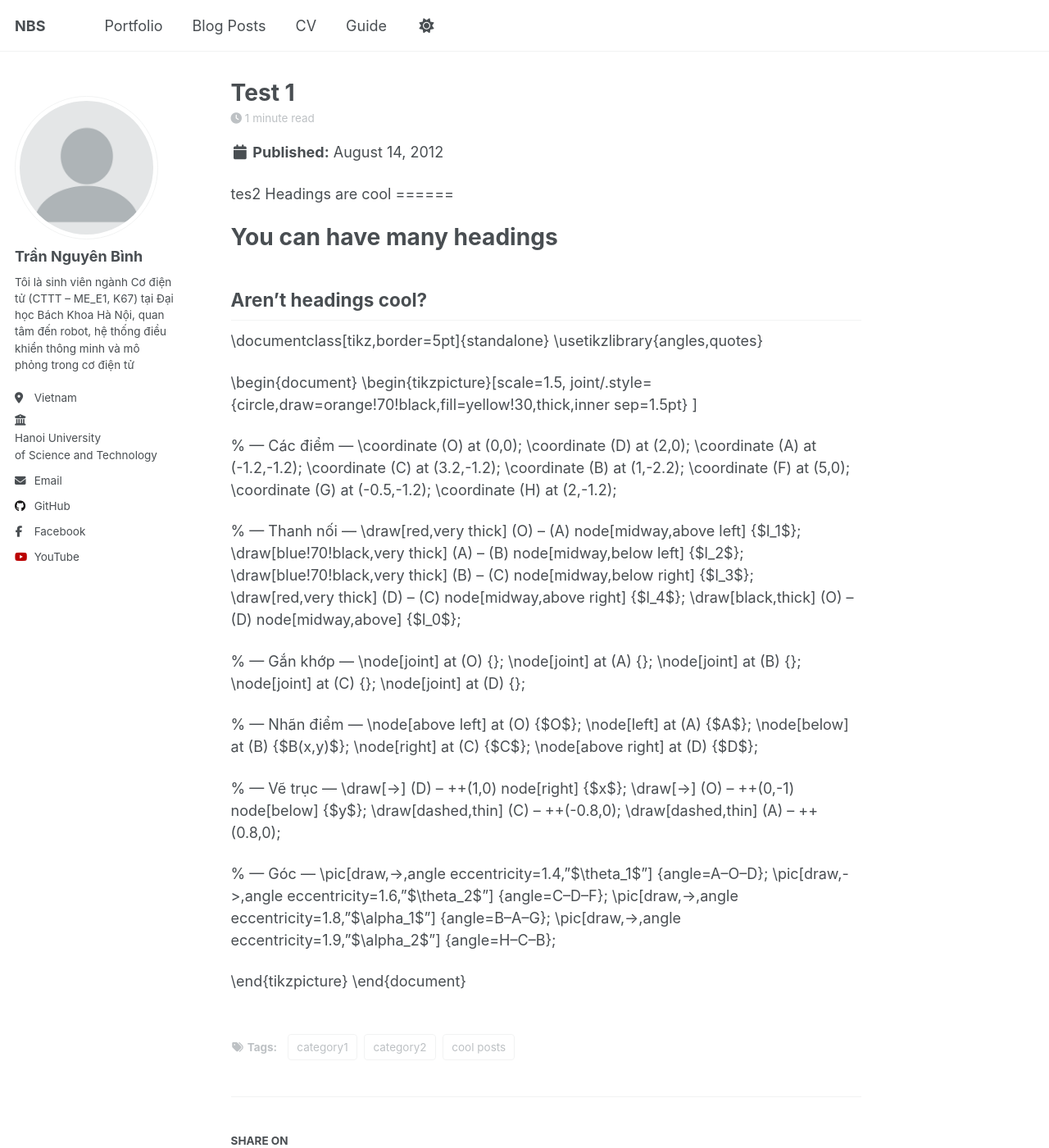
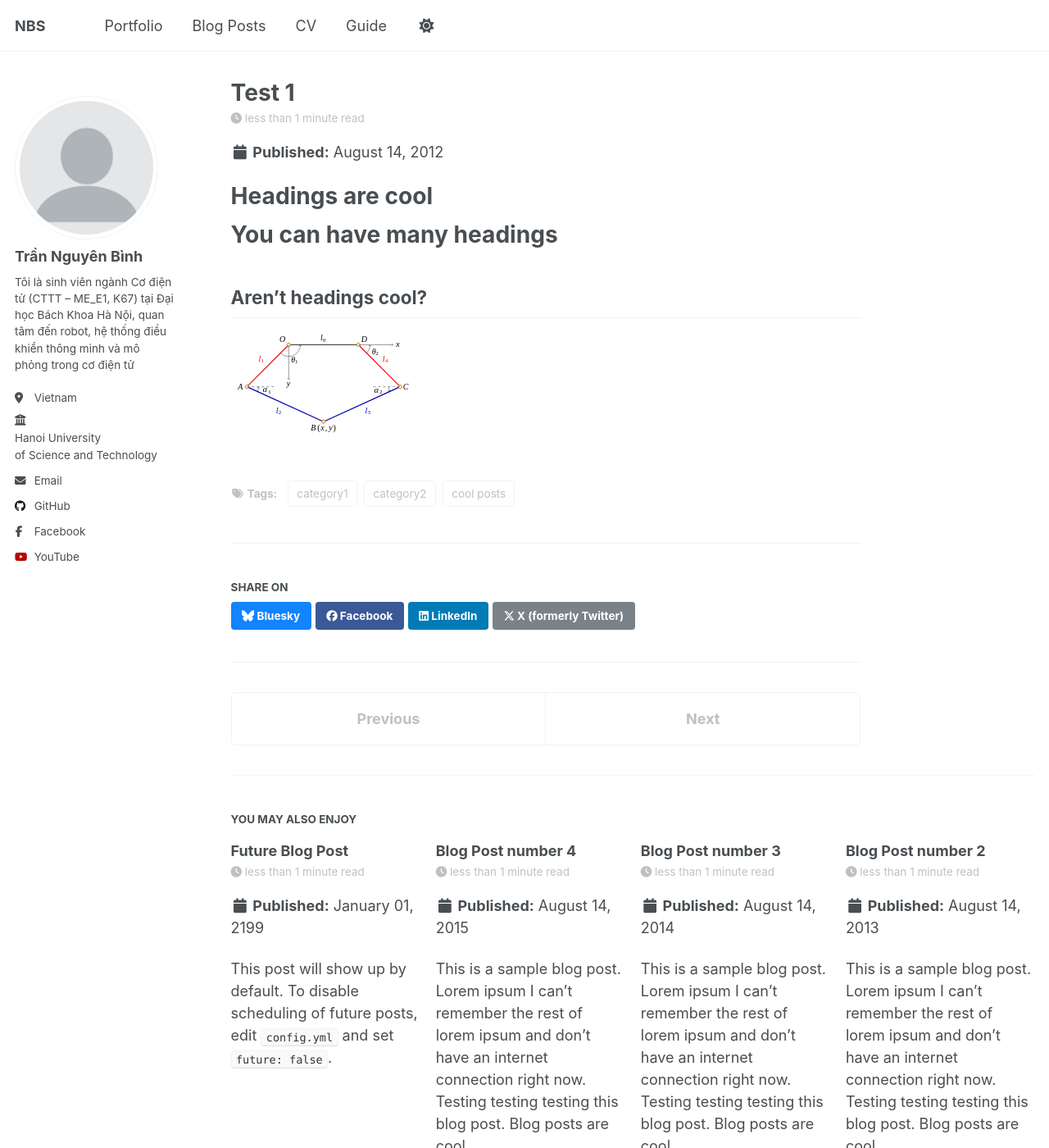
Before and after one commit to nguyenbinh-shark/nguyenbinh-shark.github.io, a Jekyll site: the page built from _posts/2012-08-14-blog-post-1.md, in a window 1280 px wide and 1400 px high. Shown: the whole window at 82% size. Built offline with Jekyll 4.4.1, drawn with Linux system fonts in a browser that asks for light colours; a script that is not in the unit is left out.

Commit message:
Update 2012-08-14-blog-post-1.md

```diff
--- a/_posts/2012-08-14-blog-post-1.md
+++ b/_posts/2012-08-14-blog-post-1.md
@@ -8,7 +8,6 @@ tags:
   - category2
 ---
 
-tes2
 Headings are cool
 ======
 
@@ -17,56 +16,4 @@ You can have many headings
 
 Aren't headings cool?
 ------
-\documentclass[tikz,border=5pt]{standalone}
-\usetikzlibrary{angles,quotes}
-
-\begin{document}
-\begin{tikzpicture}[scale=1.5,
-    joint/.style={circle,draw=orange!70!black,fill=yellow!30,thick,inner sep=1.5pt}
-]
-
-% --- Các điểm ---
-\coordinate (O) at (0,0);
-\coordinate (D) at (2,0);
-\coordinate (A) at (-1.2,-1.2);
-\coordinate (C) at (3.2,-1.2);
-\coordinate (B) at (1,-2.2);
-\coordinate (F) at (5,0);
-\coordinate (G) at (-0.5,-1.2);
-\coordinate (H) at (2,-1.2);
-
-% --- Thanh nối ---
-\draw[red,very thick] (O) -- (A) node[midway,above left] {$l_1$};
-\draw[blue!70!black,very thick] (A) -- (B) node[midway,below left] {$l_2$};
-\draw[blue!70!black,very thick] (B) -- (C) node[midway,below right] {$l_3$};
-\draw[red,very thick] (D) -- (C) node[midway,above right] {$l_4$};
-\draw[black,thick] (O) -- (D) node[midway,above] {$l_0$};
-
-% --- Gắn khớp ---
-\node[joint] at (O) {};
-\node[joint] at (A) {};
-\node[joint] at (B) {};
-\node[joint] at (C) {};
-\node[joint] at (D) {};
-
-% --- Nhãn điểm ---
-\node[above left] at (O) {$O$};
-\node[left] at (A) {$A$};
-\node[below] at (B) {$B(x,y)$};
-\node[right] at (C) {$C$};
-\node[above right] at (D) {$D$};
-
-% --- Vẽ trục ---
-\draw[->] (D) -- ++(1,0) node[right] {$x$};
-\draw[->] (O) -- ++(0,-1) node[below] {$y$};
-\draw[dashed,thin] (C) -- ++(-0.8,0);
-\draw[dashed,thin] (A) -- ++(0.8,0);
-
-% --- Góc ---
-\pic[draw,->,angle eccentricity=1.4,"$\theta_1$"] {angle=A--O--D};
-\pic[draw,->,angle eccentricity=1.6,"$\theta_2$"] {angle=C--D--F};
-\pic[draw,->,angle eccentricity=1.8,"$\alpha_1$"] {angle=B--A--G};
-\pic[draw,->,angle eccentricity=1.9,"$\alpha_2$"] {angle=H--C--B};
-
-\end{tikzpicture}
-\end{document}
+![Sơ đồ cơ cấu]({{ "/images/sodo5thanh.svg" | relative_url }})
```
